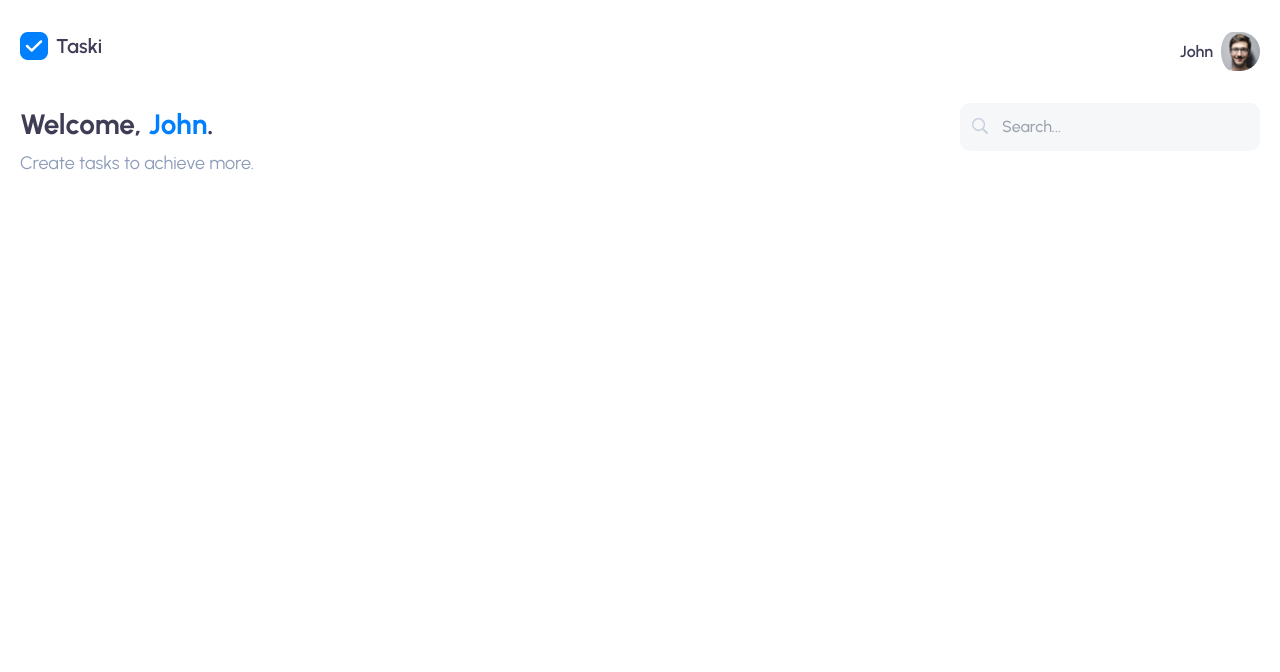
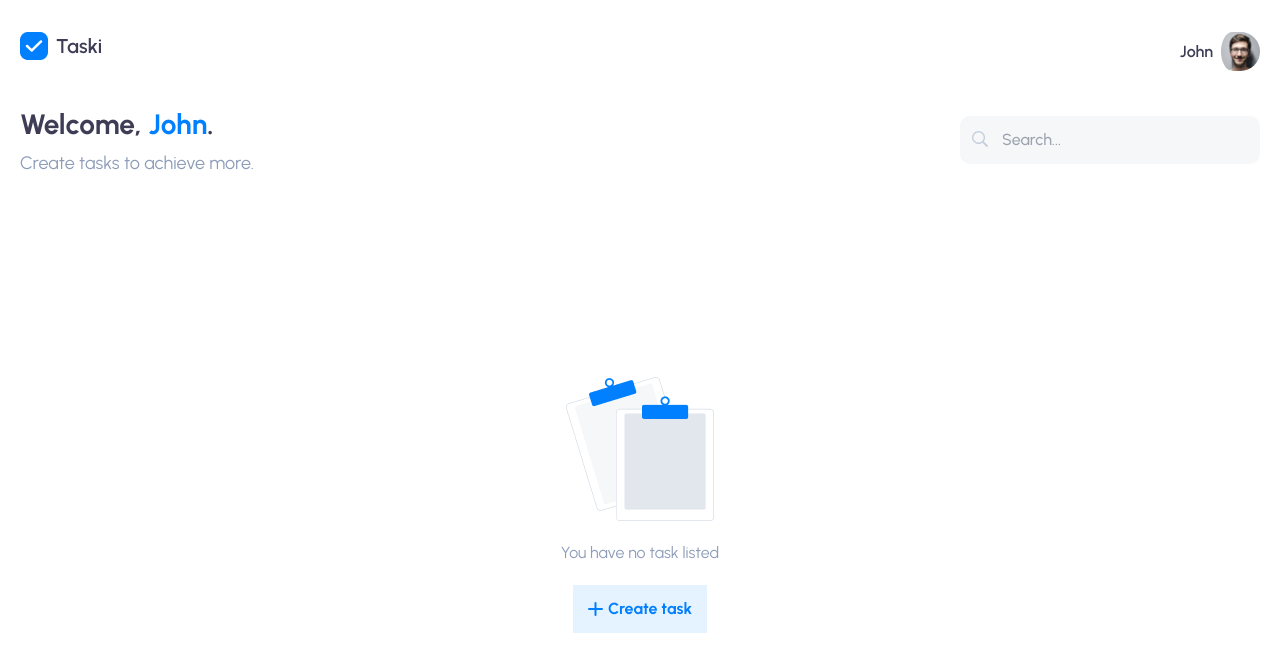
Before and after one commit to vkguru/Taski, a Next.js app: page / in a window 1280 px wide. Shown: the top 672 px of the page. Built offline with nearby package versions, Linux system fonts and the light colour scheme.

Commit message:
feature: create no task component

```diff
--- a/src/app/page.tsx
+++ b/src/app/page.tsx
@@ -1,10 +1,23 @@
+"use client"
+
+import React, { useState } from "react";
 import Welcome from "@/components/Welcome";
+import NoTask from "@/components/NoTask";
 
 export default function Home() {
+  const [searchResult, setSearchResult] = useState(false);
+  const [taskMessage, setTaskMessage] = useState("You have no task listed");
+
   return (
-    <Welcome
-      name="John"
-      subtext="Create tasks to achieve more."
-    />
+    <>
+      <Welcome
+        name="John"
+        subtext="Create tasks to achieve more."
+      />
+      <NoTask
+        message={taskMessage}
+        result={searchResult}
+      />
+    </>
   );
 }
--- /dev/null
+++ b/src/components/NoTask.tsx
@@ -0,0 +1,29 @@
+import Image from "next/image";
+import TkButton from "./TkButton";
+
+type TaskProps = {
+    message: string,
+    result: boolean
+}
+
+const NoTask = ({message, result} : TaskProps) => {
+    return (
+        <section>
+            <div className="max-w-[1000px] w-[80%] m-auto sm:pt-[200px] pt-[100px] text-center">
+                <Image
+                    src="/images/notes.png"
+                    alt="notes"
+                    width={148}
+                    height={144}
+                    style={{margin: 'auto'}}
+                />
+                <p className="text-[#8D9CB8] py-[20px]">{message}</p>
+                {!result &&
+                    <TkButton title="Create task" />
+                }
+            </div>
+        </section>
+    )
+}
+
+export default NoTask;
--- /dev/null
+++ b/src/components/TkButton.tsx
@@ -0,0 +1,30 @@
+import PlusIcon from "./icons/PlusIcon";
+
+type ButtonProp = {
+    title: String,
+    onClick?: React.MouseEventHandler<HTMLButtonElement>
+};
+
+const TkButton = ({title, onClick}: ButtonProp) => {
+    return (
+        <button onClick={onClick} className={btn}>
+            <PlusIcon />
+            {title}
+        </button>
+    )
+}
+
+const btn = `
+    bg-[#007FFF1A]
+    px-[15px]
+    py-[12px]
+    inline-flex
+    items-center
+    justify-center
+    gap-[5px]
+    text-secondary
+    font-bold
+    w-auto
+`;
+
+export default TkButton;
--- a/src/components/Welcome.tsx
+++ b/src/components/Welcome.tsx
@@ -7,7 +7,7 @@ const Welcome = ({
     subtext: String;
 }) => {
     return (
-        <header className="flex sm:flex-row justify-between flex-col gap-3">
+        <header className="flex sm:flex-row justify-between flex-col gap-3 items-center">
             <div>
                 <h1 className="font-bold text-[28px]">
                     Welcome,{' '}
--- /dev/null
+++ b/src/components/icons/PlusIcon.tsx
@@ -0,0 +1,11 @@
+const PlusIcon = () => {
+    return (
+        <svg width="15" height="14" viewBox="0 0 15 14" fill="none" xmlns="http://www.w3.org/2000/svg">
+            <path d="M7.5 1V13" stroke="#007FFF" strokeWidth="2" strokeLinecap="round" strokeLinejoin="round"/>
+            <path d="M14 7H1" stroke="#007FFF" strokeWidth="2" strokeLinecap="round" strokeLinejoin="round"/>
+        </svg>
+    )
+
+}
+
+export default PlusIcon;
```
Also changed, not shown: public/images/notes.png (added).
